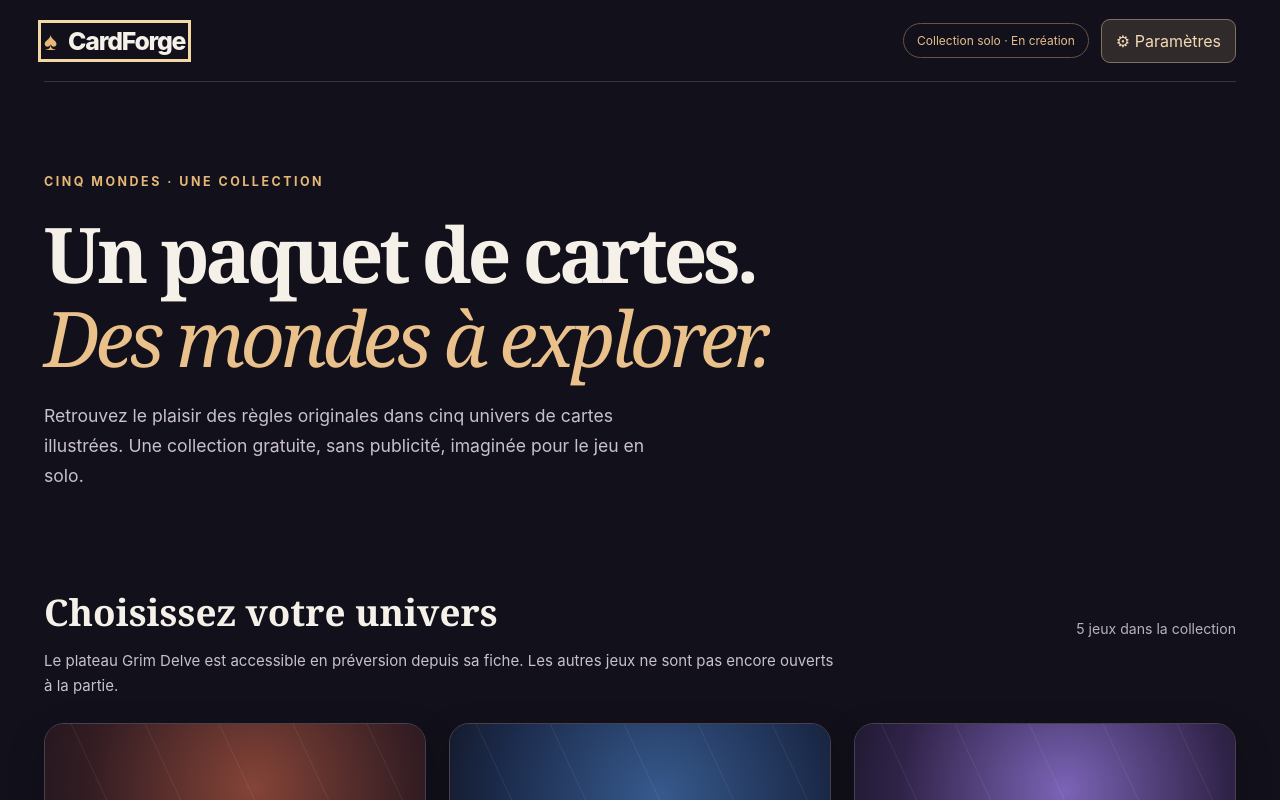
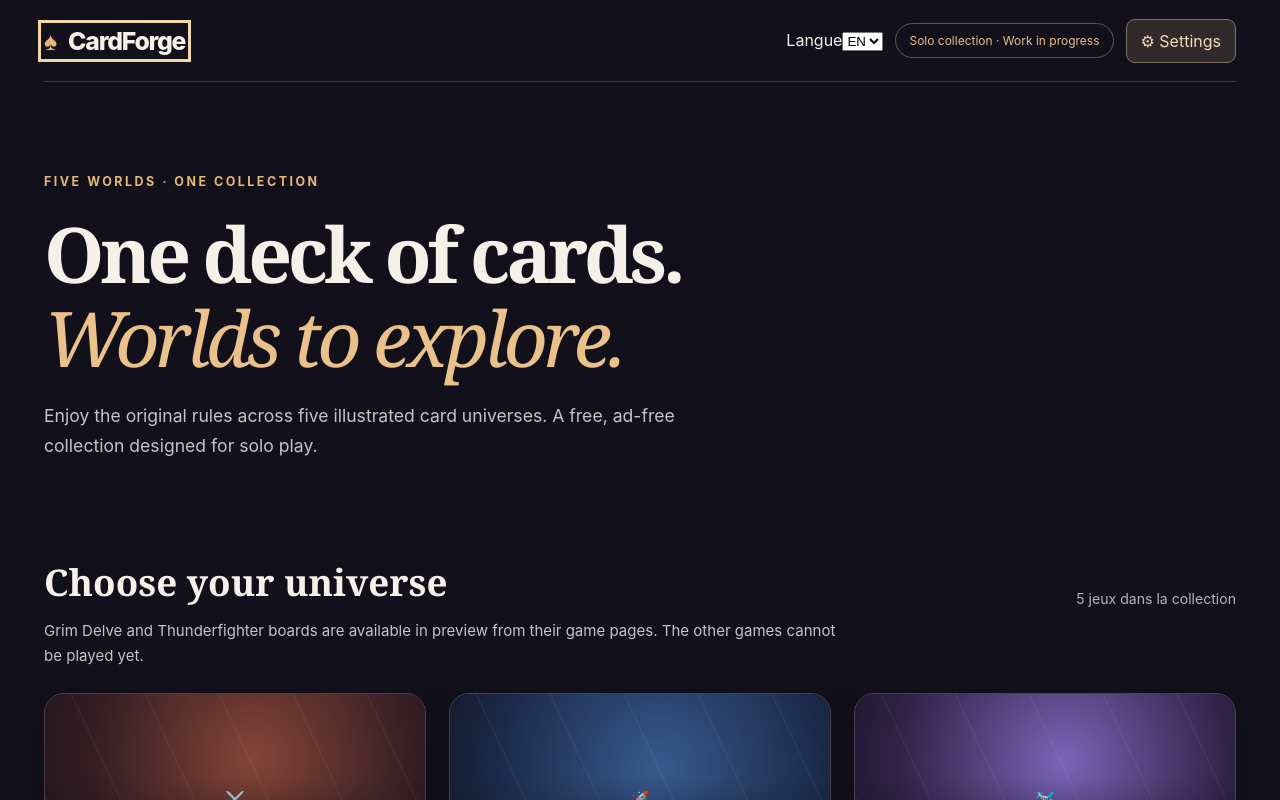
Before and after one commit to JeanLamora75/CardForge, a React (Vite) app: page / in a window 1280 px wide. Shown: the top 800 px of the page. Built offline with nearby package versions, Linux system fonts and the light colour scheme.

Commit message:
feat(CAR-35): persistent FR/EN language switch without game mutations

```diff
--- a/src/App.tsx
+++ b/src/App.tsx
@@ -1,4 +1,6 @@
-import { useCallback, useEffect, useRef, useState } from "react";
+import { useCallback, useEffect, useLayoutEffect, useRef, useState } from "react";
+import { readLanguage, saveLanguage, type Locale } from "./i18n/language.ts";
+import { localizeSurface } from "./i18n/surface.ts";
 import { canPlay, games, type GameEntry, type GameId } from "./catalog";
 import {
   availableGameActions, EMPTY_PROGRESS, readCatalogGameProgress,
@@ -164,7 +166,7 @@ function GameDetail({
   );
 }
 
-function Settings({ onBack }: { onBack: () => void }) {
+function Settings({ onBack, language, onLanguageChange }: { onBack: () => void; language: Locale; onLanguageChange: (locale: Locale) => void }) {
   const title = useRef<HTMLHeadingElement>(null);
   useEffect(() => { title.current?.focus(); }, []);
   return (
@@ -172,12 +174,33 @@ function Settings({ onBack }: { onBack: () => void }) {
       <button className="back-link" type="button" onClick={onBack}>← Retour au catalogue</button>
       <h1 ref={title} tabIndex={-1} id="settings-title">Paramètres</h1>
       <p>CardForge fonctionne sans compte et enregistre les parties dans le navigateur. La navigation entre les écrans n’abandonne jamais une partie.</p>
-      <p className="help-note">Les options de personnalisation et de langue seront proposées dans une version ultérieure. Aucun réglage local n’est modifié ici.</p>
+      <label className="language-setting" htmlFor="settings-language">Langue de l’interface</label>
+      <select id="settings-language" value={language} onChange={event => onLanguageChange(event.target.value as Locale)}>
+        <option value="fr">Français</option><option value="en">English</option>
+      </select>
+      <p className="help-note">La langue est mémorisée localement et ne modifie jamais la partie, les cartes ou les statistiques.</p>
     </section>
   );
 }
 
 export default function App() {
+  const [language, setLanguage] = useState<Locale>(() => {
+    let store: Storage | null = null;
+    try { store = window.localStorage; } catch { /* Browser storage unavailable. */ }
+    return readLanguage(store, navigator.languages);
+  });
+  const surfaceRef = useRef<HTMLElement>(null);
+  const [languageSaveFailed, setLanguageSaveFailed] = useState(false);
+  const selectLanguage = (next: Locale) => {
+    setLanguage(next);
+    let store: Storage | null = null;
+    try { store = window.localStorage; } catch { /* Browser storage unavailable. */ }
+    setLanguageSaveFailed(!saveLanguage(store, next));
+  };
+  useLayoutEffect(() => {
+    document.documentElement.lang = language;
+    return surfaceRef.current ? localizeSurface(surfaceRef.current, language) : undefined;
+  }, [language]);
   const [route, setRoute] = useState<CatalogRoute>(() => parseCatalogRoute(window.location.hash));
   const { progress, error } = useCatalogProgress();
   const lastTrigger = useRef<HTMLElement | null>(null);
@@ -225,13 +248,18 @@ export default function App() {
   const currentGame = route.page === "game" ? games.find(game => game.id === route.gameId) : undefined;
 
   return (
-    <main className="shell">
+    <main ref={surfaceRef} className="shell">
       <header className="topbar">
         <button ref={brandRef} className="brand" type="button" onClick={() => navigate(HOME)}
           aria-label="CardForge, retour au catalogue">
           <span className="brand-icon" aria-hidden="true">♠</span> CardForge
         </button>
         <div className="topbar-actions">
+          <label className="language-switch"><span className="language-label">Langue</span>
+            <select aria-label="Langue / Language" value={language} onChange={event => selectLanguage(event.target.value as Locale)}>
+              <option value="fr">FR</option><option value="en">EN</option>
+            </select>
+          </label>
           <span className="pill">Collection solo · En création</span>
           <button className="settings-button" type="button" onClick={() => {
             if (route.page !== "settings") settingsOrigin.current = route;
@@ -240,8 +268,9 @@ export default function App() {
             aria-label="Paramètres">⚙ Paramètres</button>
         </div>
       </header>
+      {languageSaveFailed ? <p className="storage-warning" role="status">La langue choisie fonctionne maintenant, mais ne peut pas être mémorisée sur cet appareil.</p> : null}
       {error ? <p className="storage-warning" role="alert">{error}</p> : null}
-      {route.page === "settings" ? <Settings onBack={back} /> :
+      {route.page === "settings" ? <Settings onBack={back} language={language} onLanguageChange={selectLanguage} /> :
       currentGame && route.page === "game" ? (
         <GameDetail game={currentGame} section={route.section}
           progress={progress[currentGame.id] ?? EMPTY_PROGRESS} onNavigate={navigate} onBack={back} />
```
